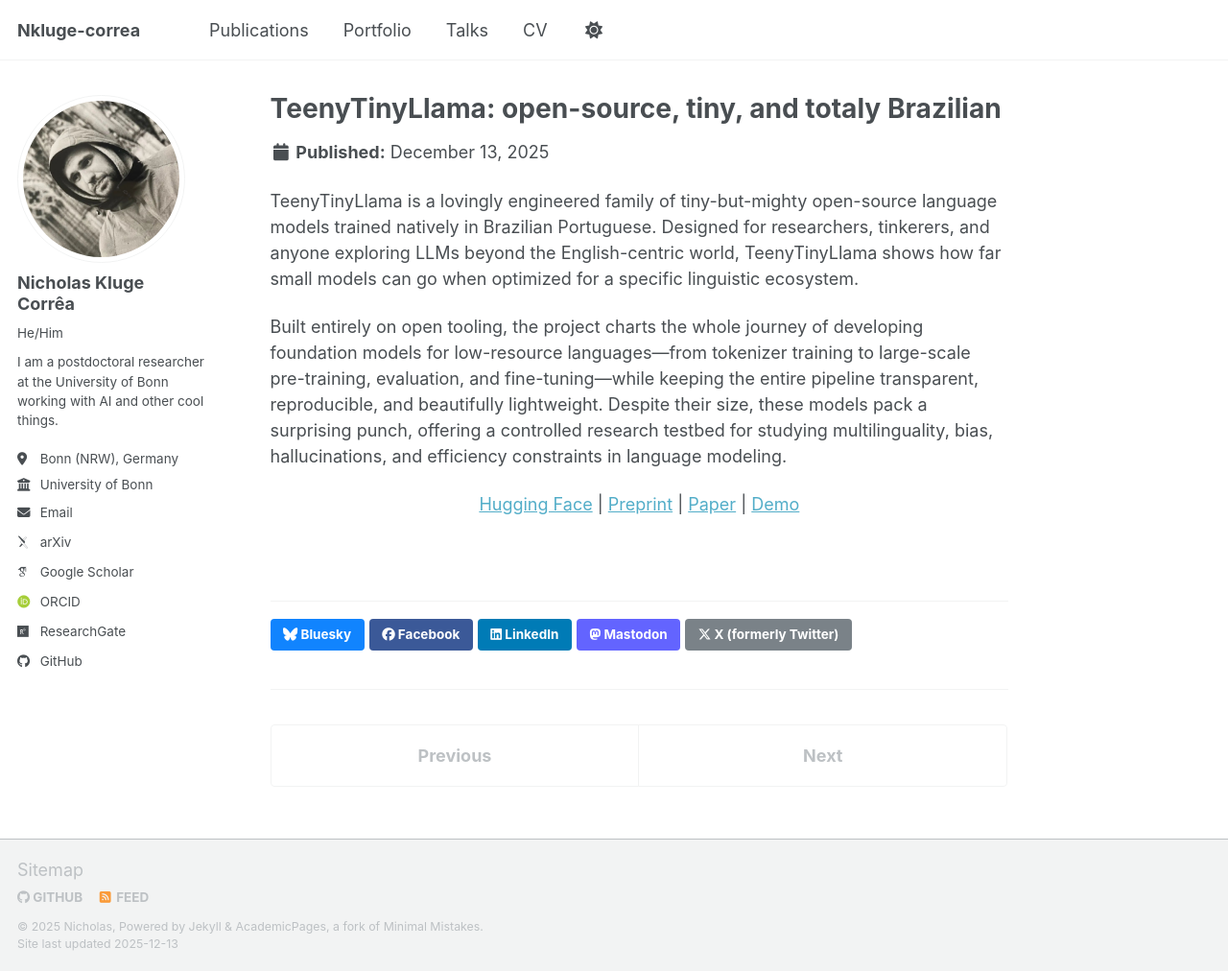
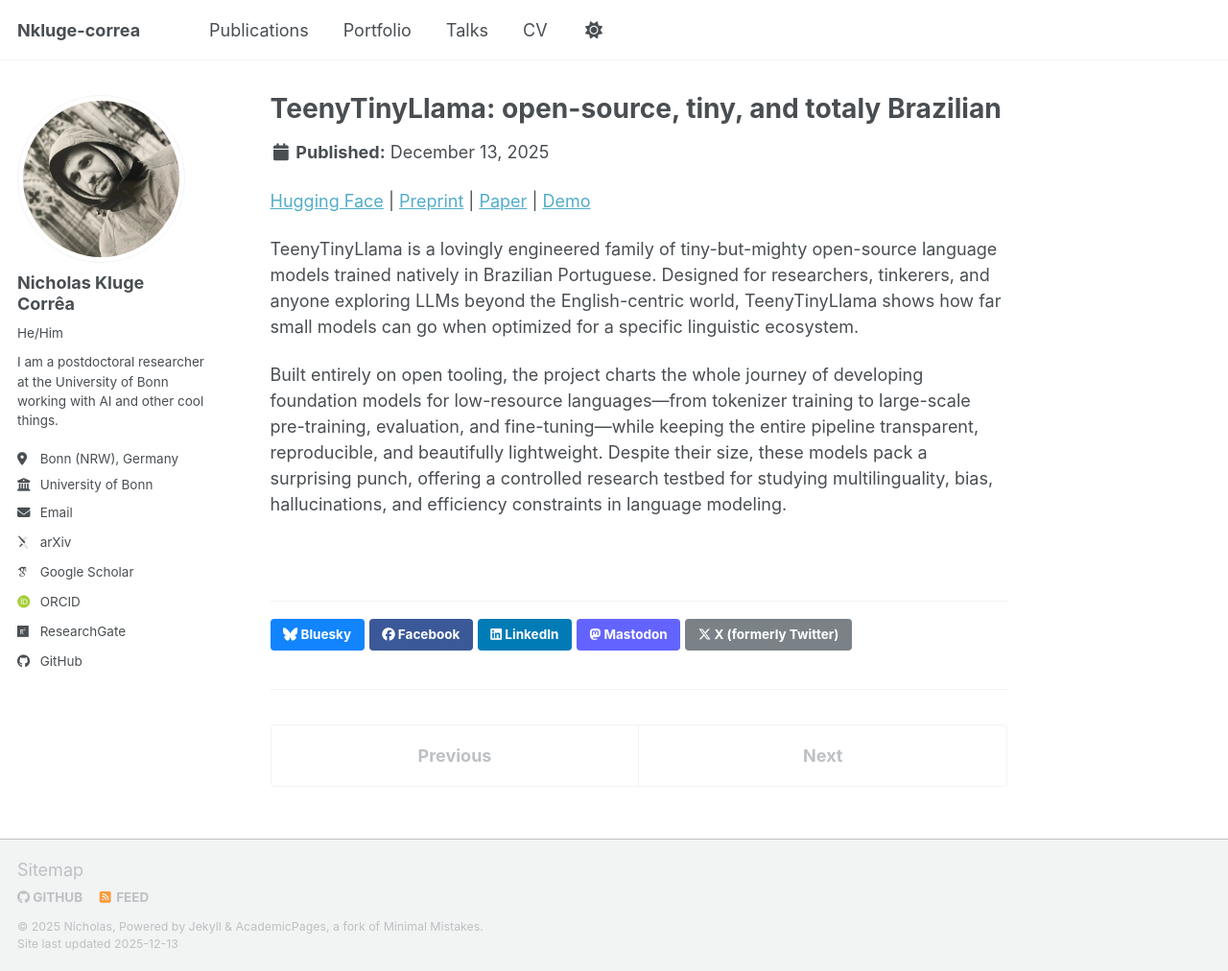
Before and after one commit to Nkluge-correa/hello, a Jekyll site: the page built from _portfolio/portfolio-1.md, in a window 1280 px wide and 1012 px high. Shown: the whole window at 96% size. Built offline with Jekyll 4.4.1, drawn with Linux system fonts in a browser that asks for light colours; some web fonts are replaced; a script bundle is joined from its source files by our own code; library files that are not in the unit come from our copies.

```diff
--- a/_portfolio/portfolio-1.md
+++ b/_portfolio/portfolio-1.md
@@ -1,21 +1,19 @@
 ---
 title: "TeenyTinyLlama: open-source, tiny, and totaly Brazilian"
-excerpt: "TeenyTinyLlama is an open‑source initiative dedicated to developing compact yet capable foundational language models trained natively in Brazilian Portuguese.<br/><img src='/images/teeny-tiny-llama-logo.png'>"
+excerpt: "TeenyTinyLlama is an open‑source initiative dedicated to developing compact yet capable foundational language models trained natively in Brazilian Portuguese.<br/><img src='https://raw.githubusercontent.com/Nkluge-correa/hello/refs/heads/master/images/teeny-tiny-llama-logo.png'>"
 collection: portfolio
 ---
+
+<p>
+  <a href="https://huggingface.co/collections/nicholasKluge/teenytinyllama-6582ea8129e72d1ea4d384f1" target="_blank" rel="noopener noreferrer">Hugging Face</a>
+  <span aria-hidden="true"> | </span>
+  <a href="https://arxiv.org/abs/2401.16640" target="_blank" rel="noopener noreferrer">Preprint</a>
+  <span aria-hidden="true"> | </span>
+  <a href="https://www.sciencedirect.com/science/article/pii/S2666827024000343?via%3Dihub" target="_blank" rel="noopener noreferrer">Paper</a>
+  <span aria-hidden="true"> | </span>
+  <a href="https://huggingface.co/spaces/nicholasKluge/TeenyTinyLlama-Chat" target="_blank" rel="noopener noreferrer">Demo</a>
+</p>
 
 TeenyTinyLlama is a lovingly engineered family of tiny-but-mighty open-source language models trained natively in Brazilian Portuguese. Designed for researchers, tinkerers, and anyone exploring LLMs beyond the English-centric world, TeenyTinyLlama shows how far small models can go when optimized for a specific linguistic ecosystem.
 
 Built entirely on open tooling, the project charts the whole journey of developing foundation models for low-resource languages—from tokenizer training to large-scale pre-training, evaluation, and fine-tuning—while keeping the entire pipeline transparent, reproducible, and beautifully lightweight. Despite their size, these models pack a surprising punch, offering a controlled research testbed for studying multilinguality, bias, hallucinations, and efficiency constraints in language modeling.
-
-<div style="text-align: center;">
-  <p>
-    <a href="https://huggingface.co/collections/nicholasKluge/teenytinyllama-6582ea8129e72d1ea4d384f1" target="_blank" rel="noopener noreferrer">Hugging Face</a>
-    <span aria-hidden="true"> | </span>
-    <a href="https://arxiv.org/abs/2401.16640" target="_blank" rel="noopener noreferrer">Preprint</a>
-    <span aria-hidden="true"> | </span>
-    <a href="https://www.sciencedirect.com/science/article/pii/S2666827024000343?via%3Dihub" target="_blank" rel="noopener noreferrer">Paper</a>
-    <span aria-hidden="true"> | </span>
-    <a href="https://huggingface.co/spaces/nicholasKluge/TeenyTinyLlama-Chat" target="_blank" rel="noopener noreferrer">Demo</a>
-  </p>
-</div>
```
